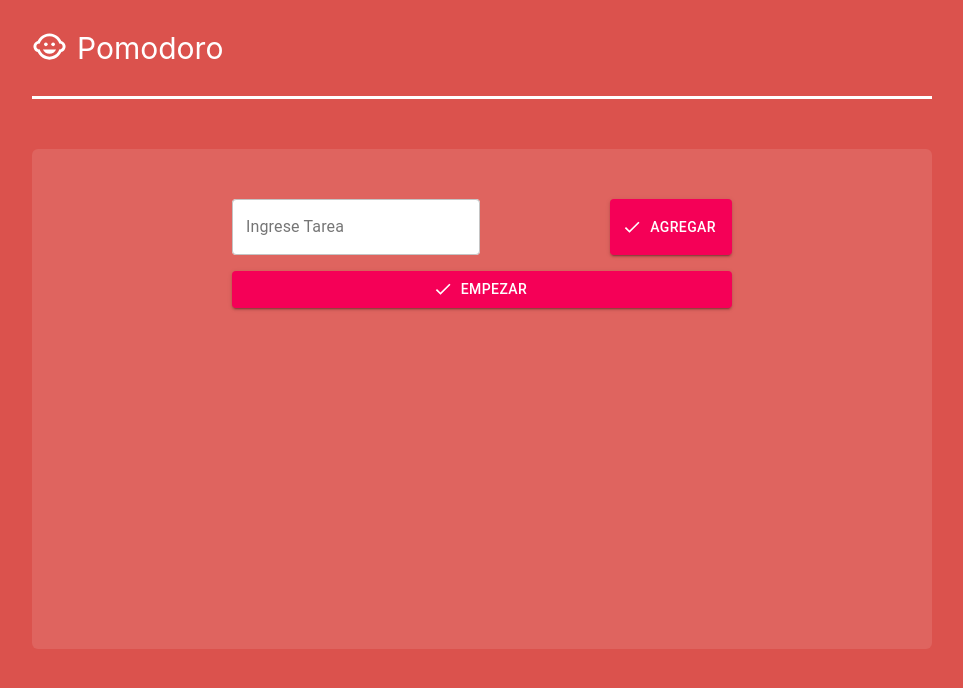
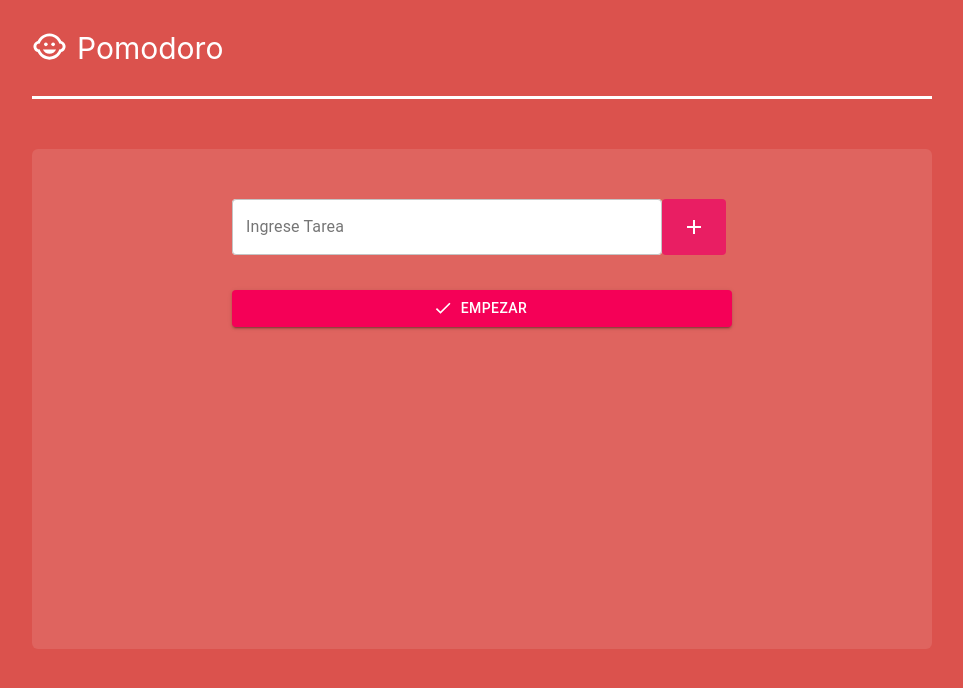
Before and after one commit to KhavKivar/Interfaces, a React (Create React App) app: page / in a window 1280 px wide. Shown: the top 688 px of the page, without its empty margins (158-1121 px from the left). Built offline with nearby package versions, Linux system fonts and the light colour scheme.

Commit message:
se mejoro la interfaz

```diff
--- a/src/components/Todolist.js
+++ b/src/components/Todolist.js
@@ -2,7 +2,7 @@ import React, { Component } from "react";
 
 import '../style/start.css';
 
-
+import Typography from '@material-ui/core/Typography';
 
 import TextField from '@material-ui/core/TextField';
 
@@ -15,23 +15,40 @@ import ListItemText from '@material-ui/core/ListItemText';
 import Avatar from '@material-ui/core/Avatar';
 import DeleteIcon from '@material-ui/icons/Delete';
 import Button from '@material-ui/core/Button';
-import { Create, Done } from "@material-ui/icons";
 
+import { Create, Done,Add} from "@material-ui/icons";
 
+import AssignmentIcon from '@material-ui/icons/Assignment';
 import IconButton from '@material-ui/core/IconButton';
 
 
-
+import { green, pink } from '@material-ui/core/colors';
 import FolderIcon from '@material-ui/icons/Folder';
+import { createSvgIcon } from "@material-ui/core";
 
 
-function generate(element) {
-    return [0, 1, 2].map((value) =>
-      React.cloneElement(element, {
-        key: value,
-      }),
-    );
-  }
+import { withStyles } from '@material-ui/core/styles';
+
+
+const styles = theme => ({
+    root: {
+      display: 'flex',
+      '& > *': {
+        margin: theme.spacing(1),
+      },
+    },
+    pink: {
+      color: theme.palette.getContrastText(pink[500]),
+      backgroundColor: pink[500],
+    },
+    green: {
+      color: '#fff',
+      backgroundColor: green[500],
+    },
+  });
+
+
+
 
 class Todolist extends Component{
     constructor(props){
@@ -70,13 +87,14 @@ class Todolist extends Component{
 
     render(){
 
-
+        const {classes} = this.props;
         return(
 
             <div id = "capaSup">
                 <div id="capaInf">
                     <div id = "textFill">
                             <TextField
+                             style = {{width: 430}}
                             name = "text"
                             value = {this.state.text}
                             onChange = {this.handleChange}
@@ -85,43 +103,58 @@ class Todolist extends Component{
                                     style:{background:"white"},
                                 }}
                             />
-                                        <Button onClick = {this.addItem}
-                            variant="contained"
-                            color="secondary"
-                            startIcon={<Done />}
-                        >
-                        Agregar
-                        </Button >
+
+                                <Button className = {classes.pink}  onClick = {this.addItem}>
+                             <Add  size = "medium"
+                                ></Add>
+                             </Button>
+
+
+
+
+
+
                     </div>
                     <div id = "listItem">
-                        <List dense={this.state.items}>
+                        <List dense={this.state.items} disablePadding = "true">
                         {this.state.items.map(x =>
                             <ListItem >
                             <ListItemAvatar>
-                                <Avatar>
-                                <Create/>
-                                </Avatar>
+                            <Avatar className={classes.pink}>
+                             <AssignmentIcon />
+
+                        </Avatar>
                             </ListItemAvatar>
-                            <ListItemText fullWidth = "true"
-                                primary={x}
+                            <ListItemText
+                             disableTypography
+                        primary={<Typography  type="body2" style={{  fontSize:"large", color: '#FFFFFF' }}>{x}</Typography>}
                             />
+
+
                             <ListItemSecondaryAction>
-                                <IconButton edge="end" aria-label="delete">
-                                <DeleteIcon />
-                                </IconButton>
+
+
+                            <IconButton >
+                                <Avatar className={classes.pink}>
+                            <DeleteIcon ></DeleteIcon>
+
+                            </Avatar>
+                            </IconButton>
                             </ListItemSecondaryAction>
                             </ListItem>,
                         )}
                         </List>
                     </div>
-
+                        <div id = "final">
                     <Button
                             variant="contained"
                             color="secondary"
                             startIcon={<Done />}
+                            fullWidth = "true"
                         >
                         Empezar
-                        </Button >
+                 </Button >
+                 </div>
 
         </div>
 
@@ -137,4 +170,4 @@ class Todolist extends Component{
 }
 
 
-export default Todolist;
+export default withStyles(styles, { withTheme: true })(Todolist);
--- a/src/style/start.css
+++ b/src/style/start.css
@@ -25,6 +25,14 @@
 
     display: flex;
     flex-direction: row;
-    justify-content: space-between;
     flex-wrap: wrap;
 }
+#capaSup #capaInf #listItem{
+    padding-top: 15px;
+    padding-bottom: 20px;
+
+}
+
+#capaSup #capaInf #final{
+    padding-bottom: 45px;
+}
```
Also changed, not shown: src/components/Start.js (+0 -7 lines), 1 other file (tests, documents, lock files or other folders).
